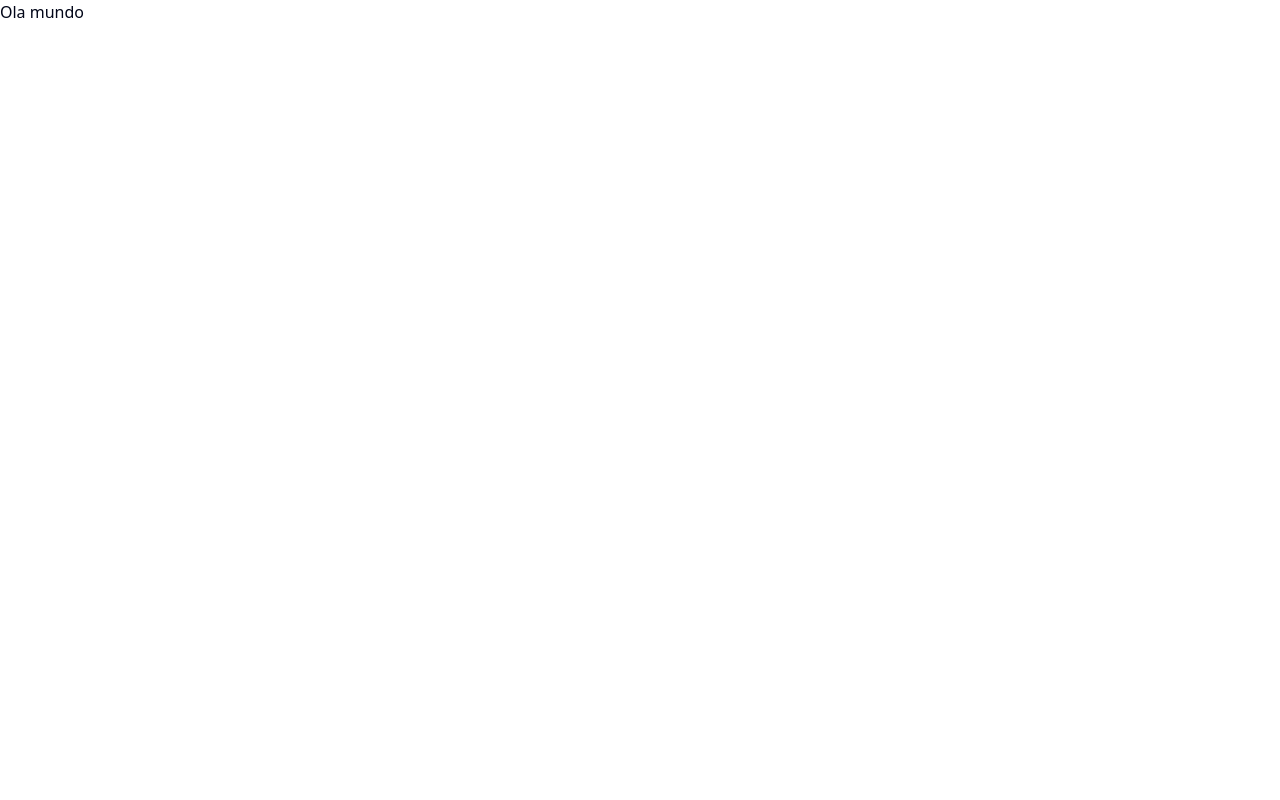
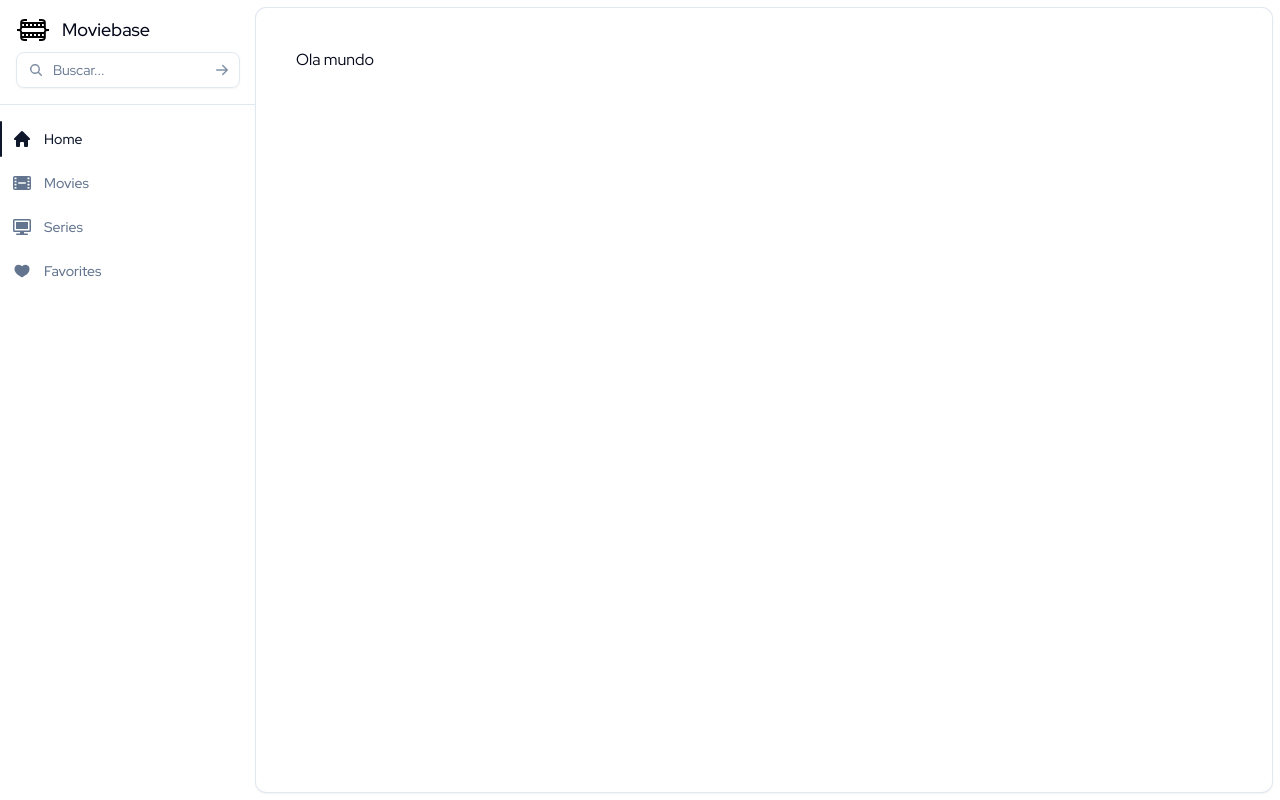
Before and after one commit to barcaca/moviebase, a Next.js app: page / in a window 1280 px wide. Built offline with nearby package versions, Linux system fonts and the light colour scheme.

Commit message:
feat: integrar novos componentes ao layout principal

```diff
--- a/app/layout.tsx
+++ b/app/layout.tsx
@@ -1,3 +1,4 @@
+import SidebarLayout from '@/components/layout/sidebar-layout'
 import { redhat } from '@/fonts/font'
 import '@/styles/globals.css'
 import type { Metadata } from 'next'
@@ -13,8 +14,22 @@ export default function RootLayout({
   children: React.ReactNode
 }>) {
   return (
-    <html lang="en">
-      <body className={`${redhat.variable} antialiased`}>{children}</body>
+    <html lang="pt-BR" className={redhat.variable}>
+      <body
+        className={
+          'flex min-h-screen w-full bg-background text-foreground antialiased'
+        }
+      >
+        <div className="relative isolate flex min-h-svh w-full max-lg:flex-col">
+          <SidebarLayout />
+
+          <main className="flex flex-1 flex-col pb-2 lg:min-w-0 lg:pt-2 lg:pr-2 lg:pl-64">
+            <div className="grow p-6 lg:rounded-lg lg:bg-background lg:p-10 lg:shadow-sm lg:ring-1 lg:ring-border dark:lg:bg-zinc-900 dark:lg:ring-white/10">
+              <div className="mx-auto max-w-7xl">{children}</div>
+            </div>
+          </main>
+        </div>
+      </body>
     </html>
   )
 }
```
